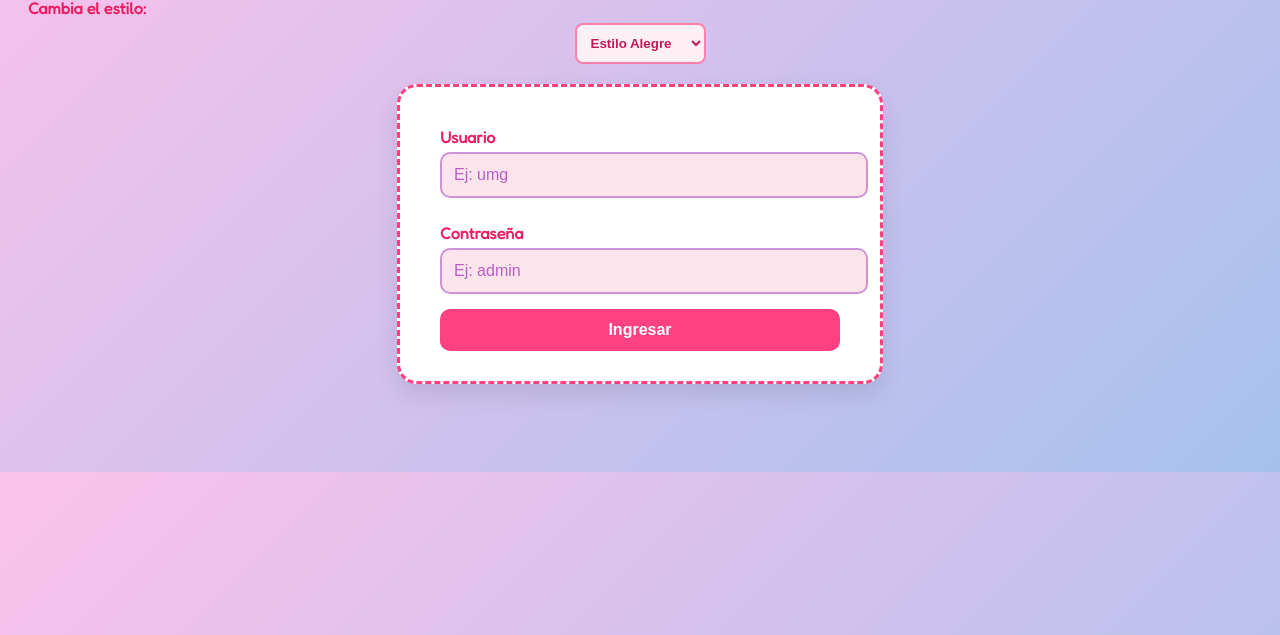
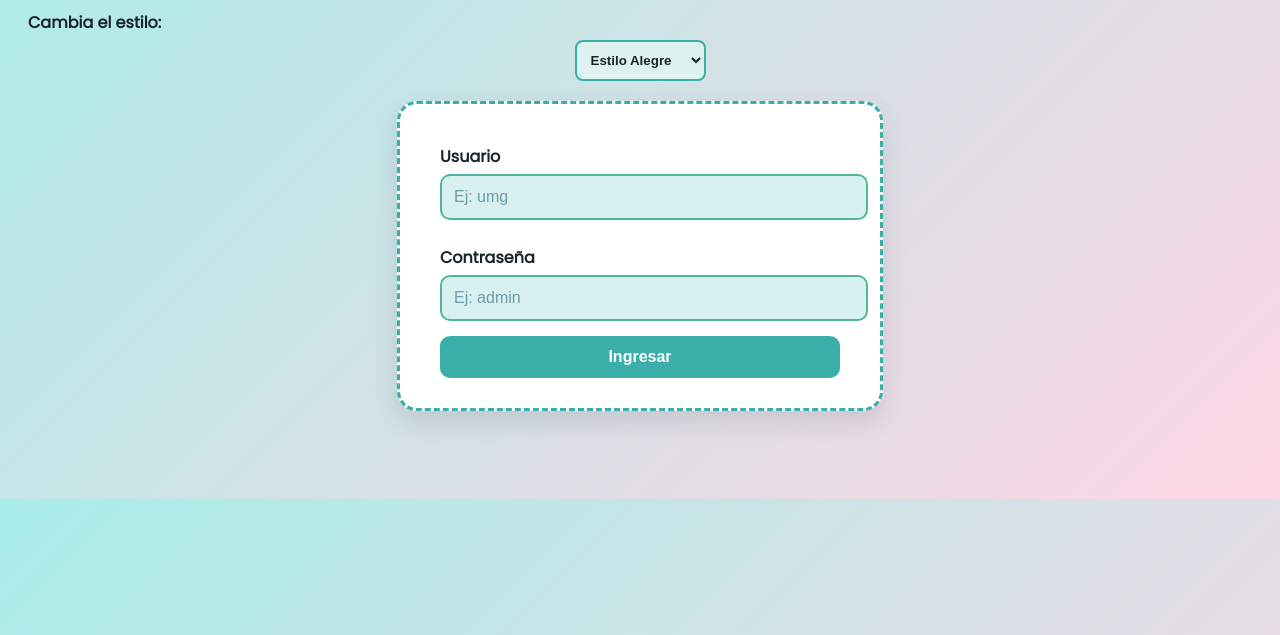
Before and after one commit to Scly20/Examen, a plain HTML site: page index.html in a window 1280 px wide. Shown: the part 165-800 px from the top of the page. Drawn offline with Linux system fonts and the light colour scheme.

Commit message:
Add files via upload

```diff
--- a/index.html
+++ b/index.html
@@ -1,21 +1,21 @@
 <!DOCTYPE html>
 <html lang="es">
 <head>
-    <meta charset="UTF-8">
+    <meta charset="UTF-8" />
     <title>Login Colorido</title>
-    <link id="estilo" rel="stylesheet" href="estilo1.css">
-    <link href="https://fonts.googleapis.com/css2?family=Fredoka&display=swap" rel="stylesheet">
+    <link id="estilo" rel="stylesheet" href="estilo1.css" />
+    <link href="https://fonts.googleapis.com/css2?family=Poppins&display=swap" rel="stylesheet" />
     <style>
         body {
-            font-family: 'Fredoka', sans-serif;
-            background: linear-gradient(135deg, #fbc2eb, #a6c1ee);
-            color: #444;
+            font-family: 'Poppins', sans-serif;
+            background: linear-gradient(135deg, #a8edea, #fed6e3);
+            color: #2e3d49;
             text-align: center;
             padding: 60px 20px;
         }
 
         h1 {
-            color: #d500f9;
+            color: #2b7a78;
             font-size: 40px;
             margin-bottom: 20px;
         }
@@ -24,20 +24,20 @@
             margin-bottom: 20px;
             padding: 10px;
             border-radius: 8px;
-            border: 2px solid #ff80ab;
-            background-color: #fff0f5;
-            color: #c2185b;
+            border: 2px solid #3aafa9;
+            background-color: #def2f1;
+            color: #17252a;
             font-weight: bold;
         }
 
         form {
-            background: #fff;
+            background: #ffffff;
             padding: 30px 40px;
             border-radius: 20px;
-            box-shadow: 0 10px 25px rgba(0, 0, 0, 0.1);
+            box-shadow: 0 10px 25px rgba(45, 58, 74, 0.15);
             max-width: 400px;
             margin: 0 auto;
-            border: 3px dashed #ff4081;
+            border: 3px dashed #3aafa9;
         }
 
         label {
@@ -45,27 +45,27 @@
             text-align: left;
             margin: 10px 0 5px;
             font-weight: bold;
-            color: #e91e63;
+            color: #17252a;
         }
 
         input {
             width: 100%;
             padding: 12px;
             margin-bottom: 15px;
-            border: 2px solid #ce93d8;
+            border: 2px solid #52b69a;
             border-radius: 10px;
             font-size: 16px;
-            background-color: #fce4ec;
-            color: #6a1b9a;
+            background-color: #d9f0f0;
+            color: #1b3a4b;
         }
 
         input::placeholder {
-            color: #9c27b0;
+            color: #40798c;
             opacity: 0.7;
         }
 
         button {
-            background-color: #ff4081;
+            background-color: #3aafa9;
             color: white;
             border: none;
             padding: 12px;
@@ -78,7 +78,7 @@
         }
 
         button:hover {
-            background-color: #f06292;
+            background-color: #2b7a78;
         }
 
         #mensaje {
@@ -90,9 +90,9 @@
 </head>
 <body>
 
-    <h1>Bienvenido </h1>
+    <h1>Bienvenido</h1>
 
-    <label for="selectorEstilo"> Cambia el estilo:</label>
+    <label for="selectorEstilo">Cambia el estilo:</label>
     <select id="selectorEstilo" onchange="cambiarEstilo()">
         <option value="estilo1.css">Estilo Alegre</option>
         <option value="estilo2.css">Estilo Oscuro</option>
@@ -101,10 +101,10 @@
 
     <form onsubmit="return verificarLogin()">
         <label for="usuario">Usuario</label>
-        <input type="text" id="usuario" placeholder="Ej: umg" required>
+        <input type="text" id="usuario" placeholder="Ej: umg" required />
 
         <label for="password">Contraseña</label>
-        <input type="password" id="password" placeholder="Ej: admin" required>
+        <input type="password" id="password" placeholder="Ej: admin" required />
 
         <button type="submit">Ingresar</button>
     </form>
@@ -129,14 +129,14 @@
             const mensaje = document.getElementById("mensaje");
 
             if (user === "umg" && pass === "admin") {
-                mensaje.textContent = "✅ ¡Login exitoso! 🎉";
+                mensaje.textContent = "✅ Login exitoso.";
                 mensaje.style.color = "green";
             } else {
                 mensaje.textContent = "❌ Usuario o contraseña incorrectos.";
                 mensaje.style.color = "red";
             }
 
-            return false; // Evita que se recargue la página
+            return false;
         }
     </script>
 
```
